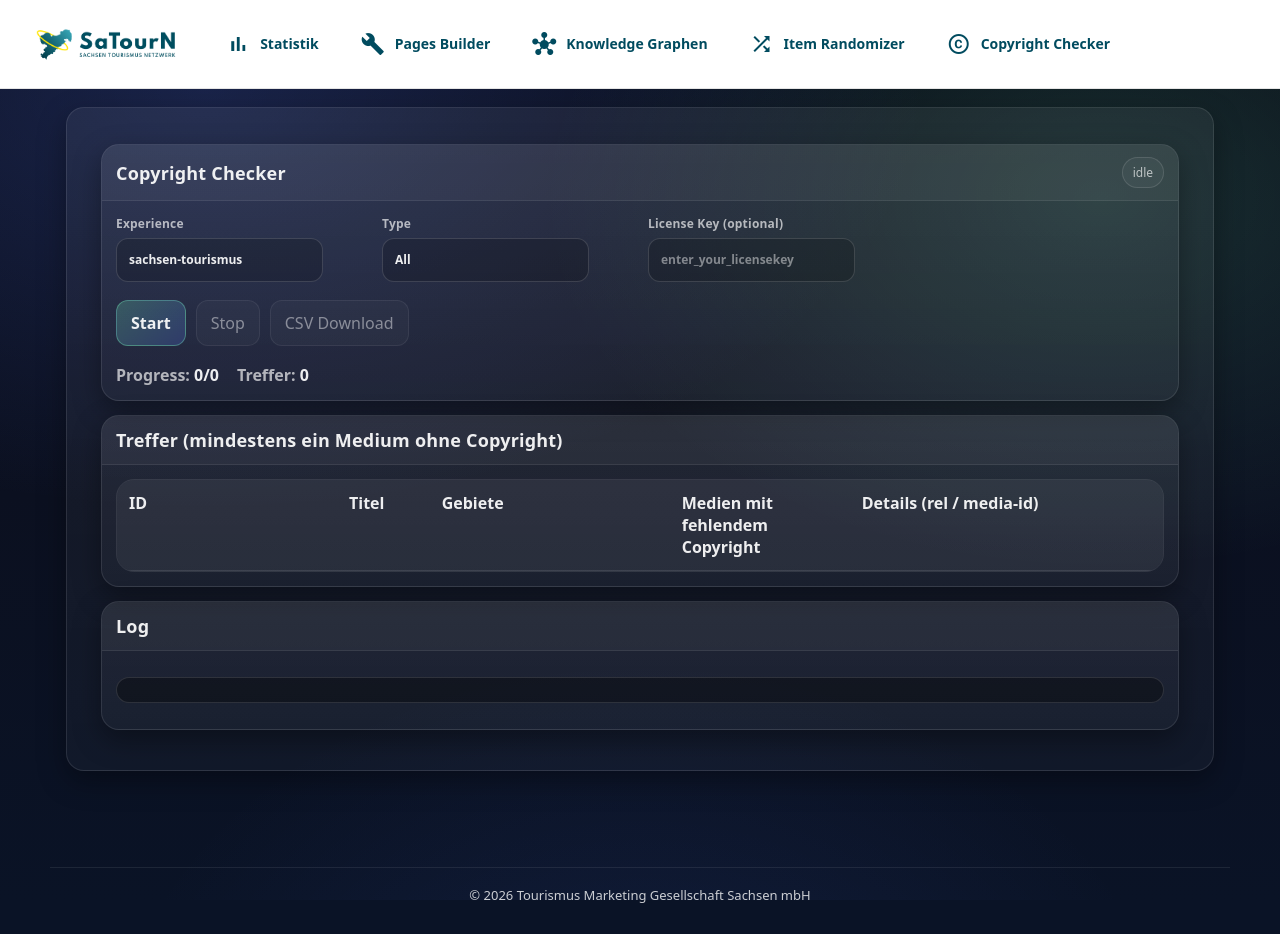
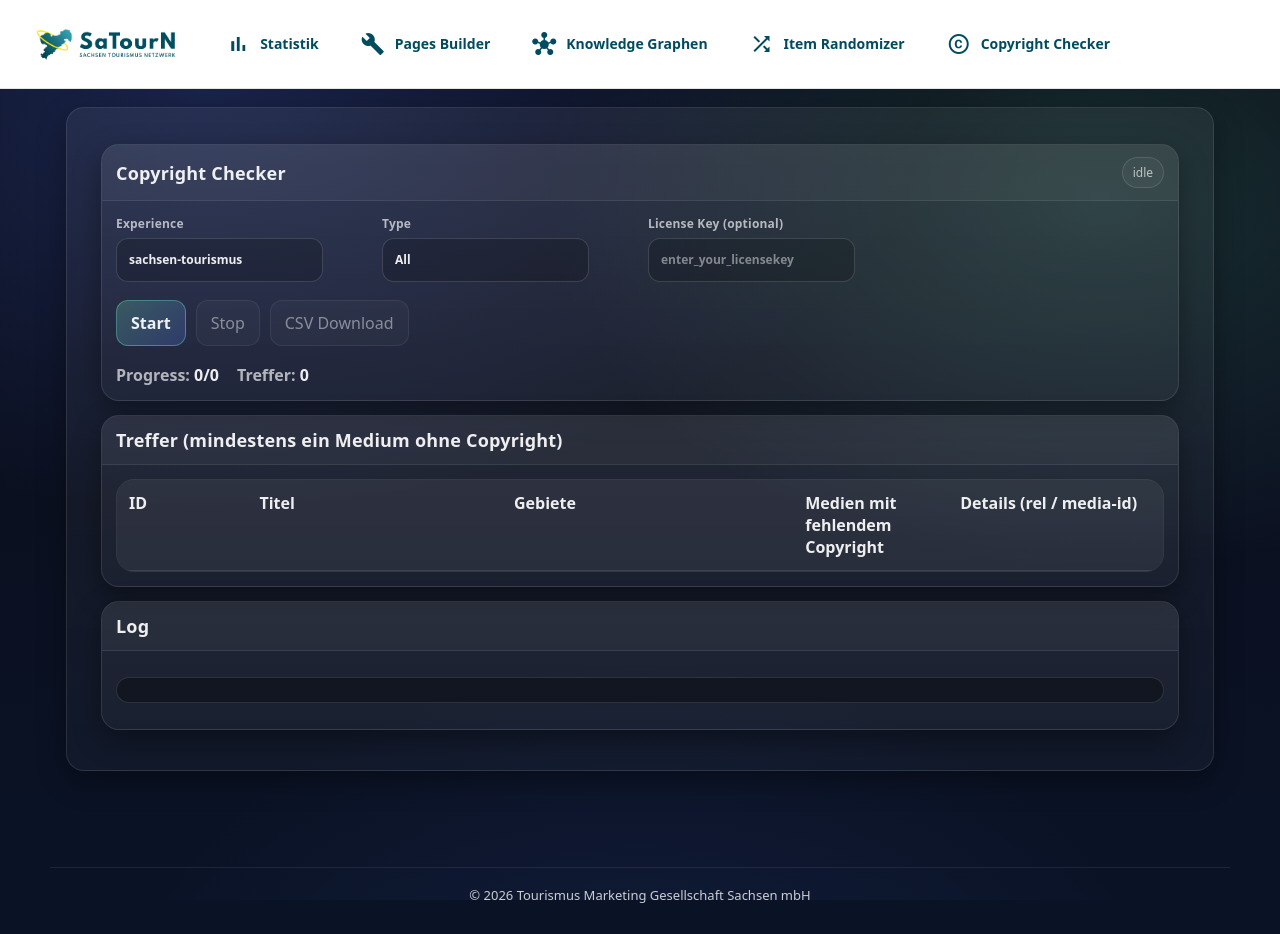
Before and after one commit to Tim-Meyer-TMGS/SaTourN, a Jekyll site: the page built from Copyright-Checker/index.html, in a window 1280 px wide. Built offline with Jekyll 4.4.1, drawn with Linux system fonts in a browser that asks for light colours.

Commit message:
Update index.html

```diff
--- a/Copyright-Checker/index.html
+++ b/Copyright-Checker/index.html
@@ -58,14 +58,11 @@ js: /Copyright-Checker/script.js
           <table>
             <thead>
               <tr>
-                <th style="width:220px;">ID</th>
-                <th>Titel</th>
-
-                <!-- NEU -->
-                <th style="width:240px;">Gebiete</th>
-
-                <th style="width:180px;">Medien mit fehlendem Copyright</th>
-                <th>Details (rel / media-id)</th>
+                <th style="width:160px;">ID</th>
+                <th style="width:320px;">Titel</th>
+                <th style="width:360px;">Gebiete</th>
+                <th style="width:170px;">Medien mit fehlendem Copyright</th>
+                <th style="width:260px;">Details (rel / media-id)</th>
               </tr>
             </thead>
             <tbody id="tbody"></tbody>
```
